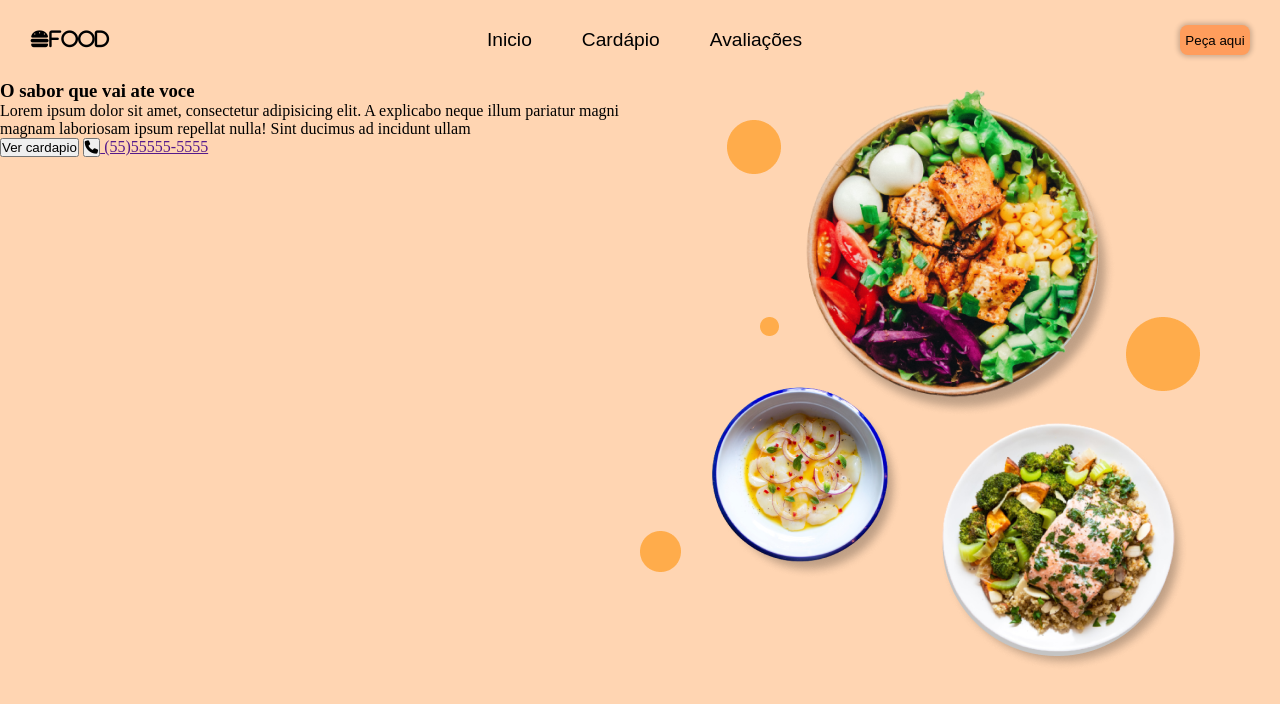
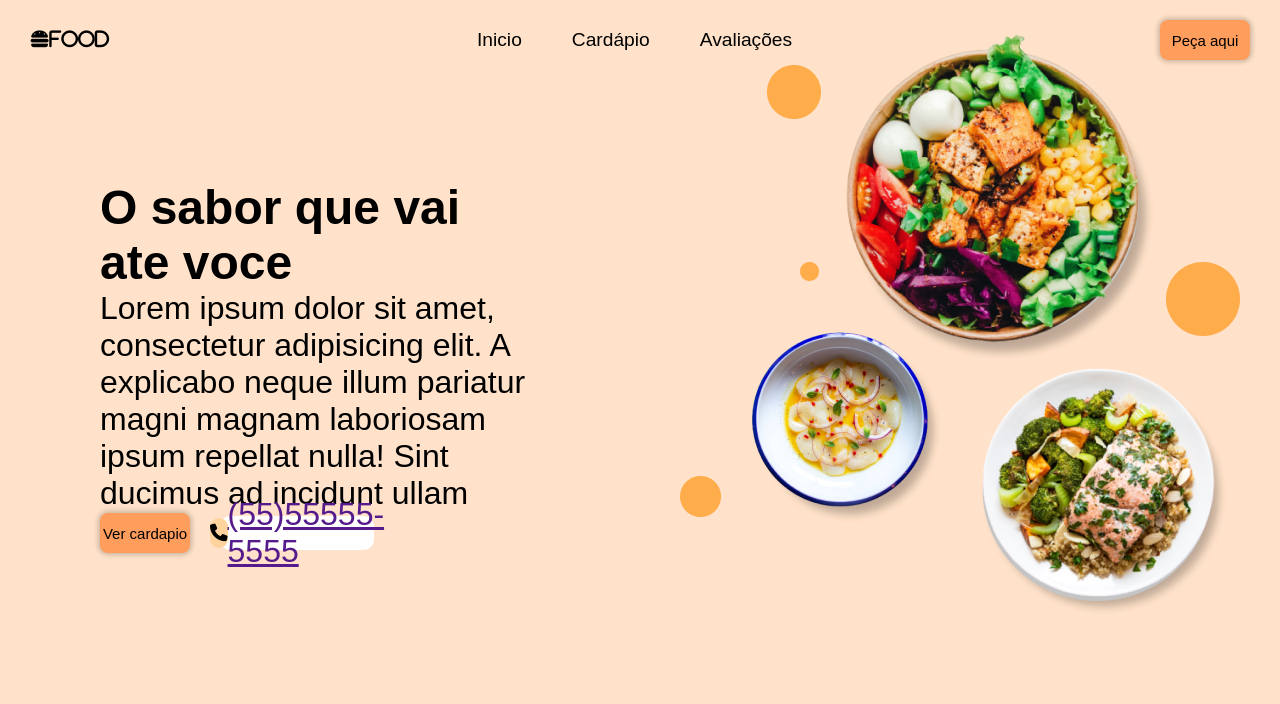
Before and after one commit to Kamille07-dev/praticando, a plain HTML site: page index.html in a window 1280 px wide. Drawn offline with Linux system fonts and the light colour scheme; a web font is replaced by a local one.

Commit message:
principal

```diff
--- a/index.html
+++ b/index.html
@@ -43,17 +43,17 @@
 
     <section id="section-principal">
         <div id="title">
-            <h3>O sabor que vai ate voce</h3>
+            <h1>O sabor que vai ate voce</h1>
             <p>Lorem ipsum dolor sit amet, consectetur adipisicing elit.
                 A explicabo neque illum pariatur magni magnam laboriosam ipsum repellat nulla!
                 Sint ducimus ad incidunt ullam
             </p>
-            <div>
-                <button>
+            <div id="btns-principais">
+                <button class="btn-padrao">
                     Ver cardapio
                 </button>
 
-                <a href="">
+                <a id="contato" href="">
                     <button class="btn-phone">
                         <i class="fa-solid fa-phone"></i>
                     </button>
--- a/styles/principal.css
+++ b/styles/principal.css
@@ -1,16 +1,59 @@
 #section-principal{
     display: flex;
     width: 100vw;
-    height: 50vh;
+    height: 60vh;
+
 }
 
 #title{
+    display: flex;
+    flex-direction: column;
+    padding: 100px;
     width: 50vw;
+    height: 60vh;
+
+    font-size: 2rem;
+
+    font-family: "Sour Gummy", sans-serif;
+    font-optical-sizing: auto;
+    font-style: normal;
+
 
 }
 
 #banner{
+    display: flex;
+    align-items: center;
+    justify-content: center;
     width: 50vw;
-    height: auto;
+    height: 60vh;
 
 }
+
+#btns-principais{
+    width: 100%;
+    height: 15%;
+    display: flex;
+    align-items: center;
+    justify-content: left;
+
+    gap: 30px;
+}
+
+#contato{
+    display: flex;
+    align-items: center;
+    justify-content: center;
+    background-color: white;
+    height: 80%;
+    width: 35%;
+    border-radius: 10px;
+}
+.btn-phone{
+    border-radius: 10px;
+    font-size: 1.1rem;
+    border: none;
+    width: 30px;
+    height: 30px;
+    background-color: rgb(255, 211, 157);
+}
--- a/styles/style.css
+++ b/styles/style.css
@@ -7,15 +7,16 @@
 }
 
 body{
-    background-color: rgb(255, 213, 178);
+    background-color: rgb(255, 226, 201);
 }
 
 .btn-padrao{
     border-radius: 8px;
-    height: 30px;
-    width: 70px;
+    height: 40px;
+    width: 90px;
     box-shadow: 0px 0px 5px 2px rgba(0, 0, 0, 0.2);
     border: none;
+    font-size: 15px;
 
     font-family: "Sour Gummy", sans-serif;
     font-optical-sizing: auto;
```
